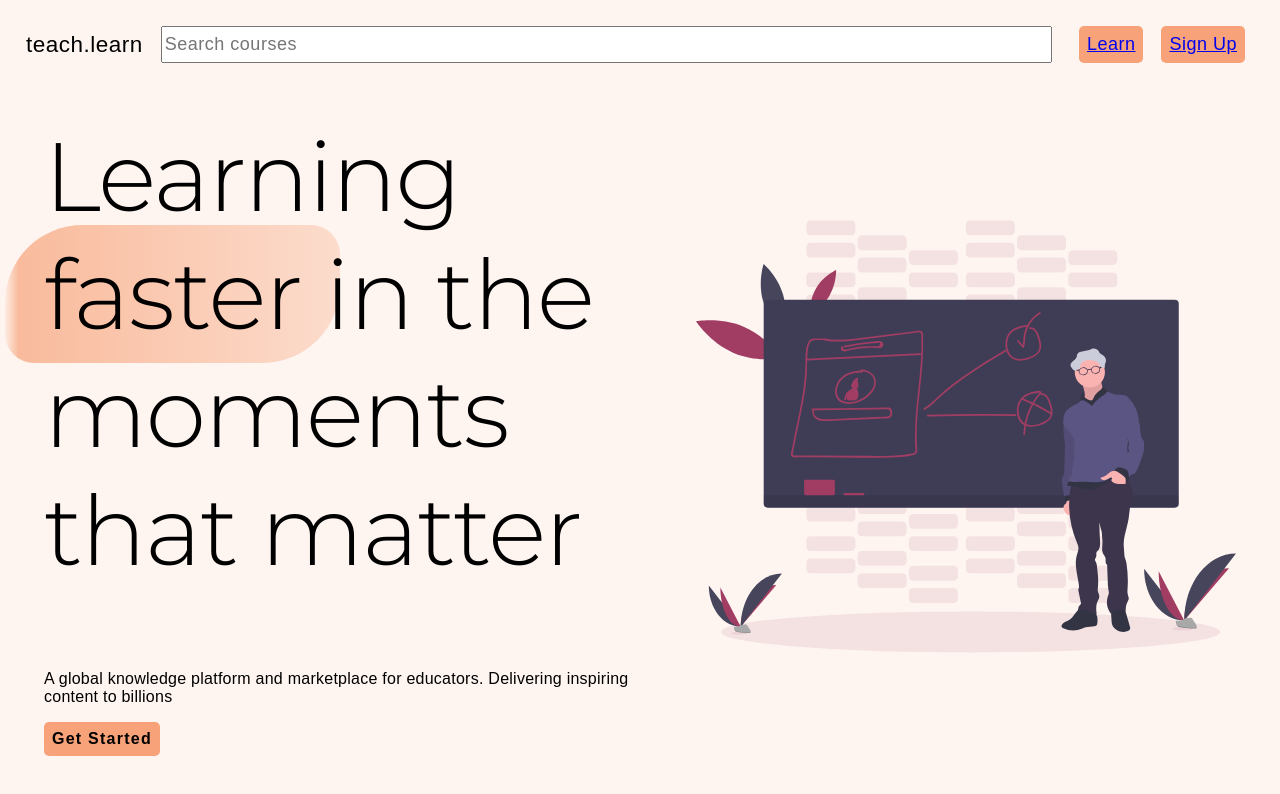
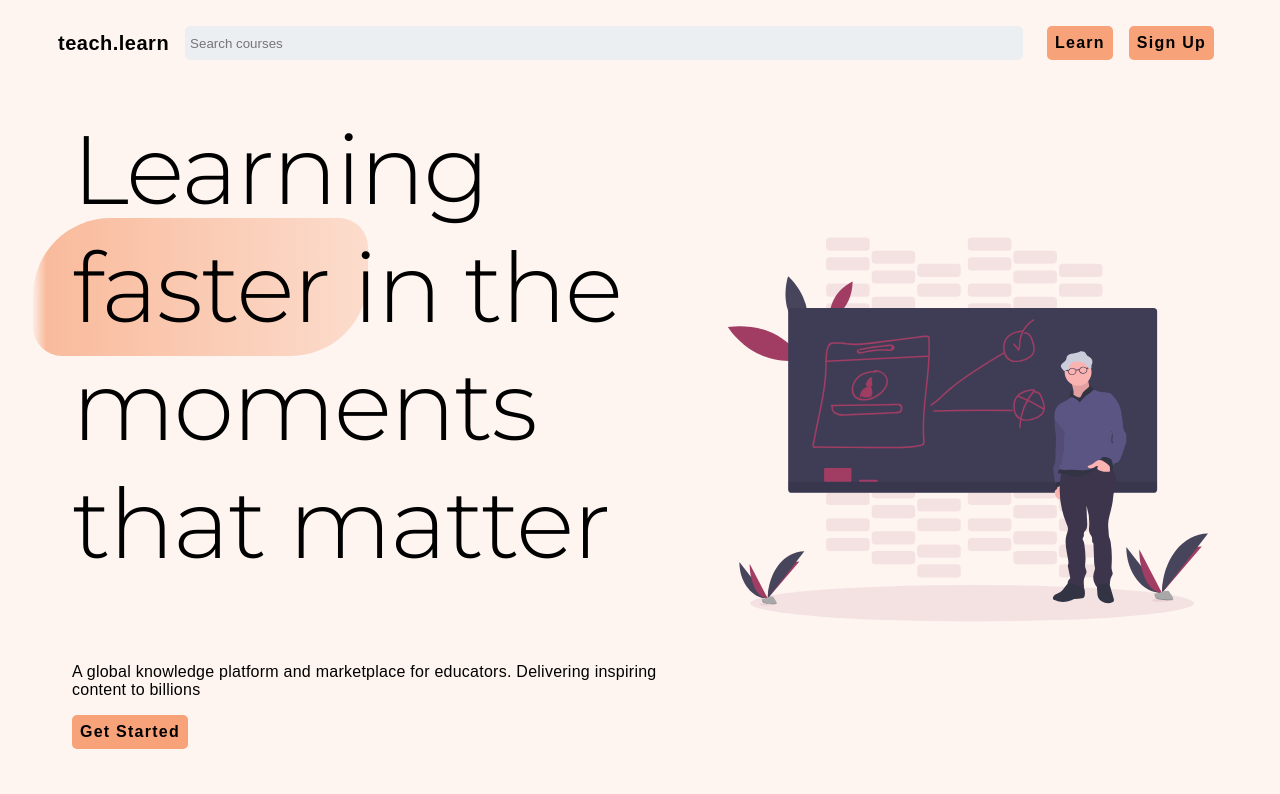
Before and after one commit to SiddharthShyniben/learn.siddu.tech, an Angular app: page / in a window 1280 px wide. Shown: the top 794 px of the page. Built offline with nearby package versions, Linux system fonts and the light colour scheme; a web font is replaced by a local one.

Commit message:
Input styles

```diff
--- a/src/styles.sass
+++ b/src/styles.sass
@@ -1,8 +1,12 @@
 /* You can add global styles to this file, and also import other style files */
+*
+	box-sizing: border-box
+
 body
 	background-color: rgba(247, 162, 120, 0.1)
+	padding: 0 2em
 
-*, .content
+p, div, section, nav, button, a .content
 	font-family: 'Lekton', sans-serif
 	font-weight: 400
 	font-size: 18px
@@ -66,6 +70,10 @@ button
 
 	transition: all 100ms
 
+	a
+		text-decoration: none
+		color: inherit
+
 	&:hover
 		filter: brightness(1.2)
 
@@ -84,3 +92,9 @@ mark
 	background-image: linear-gradient(to right, rgba(247, 162, 120, 0.1), rgba(247, 162, 120, 0.7) 4%, rgba(247, 162, 120, 0.3))
 	-webkit-box-decoration-break: clone
 	box-decoration-break: clone
+
+input
+	border: none
+	background-color: #EBEFF1
+	padding: 5px
+	border-radius: 5px
```
